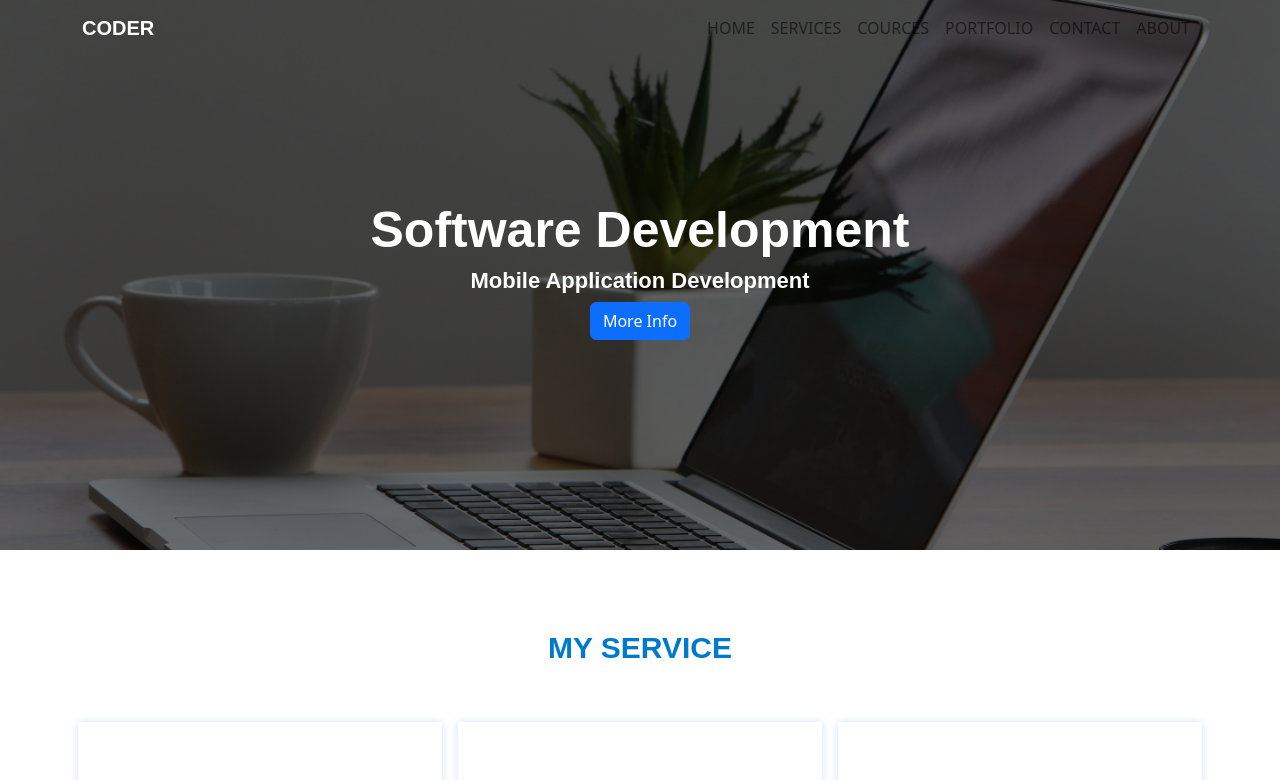
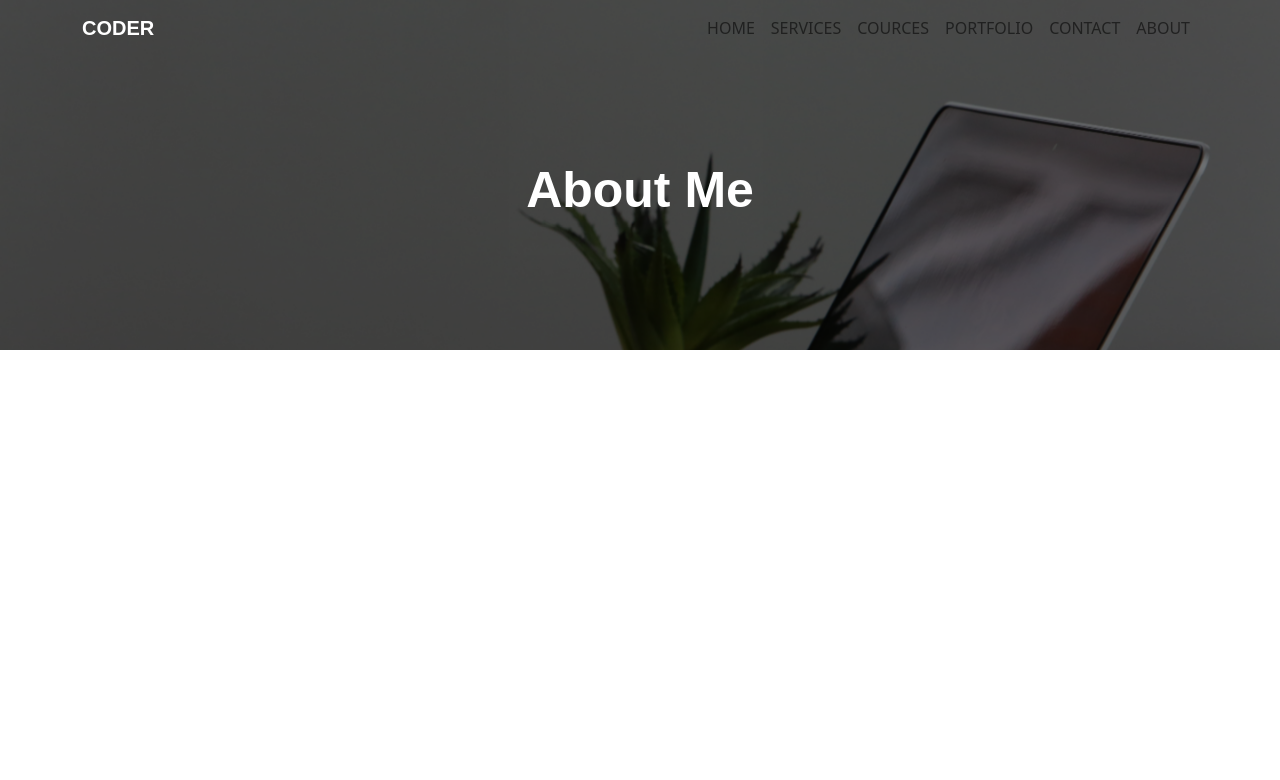
Before and after one commit to saifuldeveloper/react_basik_project, a React (Create React App) app: page / in a window 1280 px wide. Shown: the top 780 px of the page. Built offline with nearby package versions, Linux system fonts and the light colour scheme.

Commit message:
Page to component

```diff
--- a/src/App.js
+++ b/src/App.js
@@ -1,13 +1,16 @@
 import React from "react";
 import { Fragment } from "react";
+import PageTop from "./components/PageTop/PageTop";
 import HomePage from './Pages/Homepage';
+import TopNavigation from './components/TopNavigation/TopNavigation';
 
 
 function App() {
   return (
     <div>
       <Fragment>
-        <HomePage />
+        <TopNavigation/>
+        <PageTop pagetitle="About Me" />
       </Fragment>
     </div>
   );
--- a/src/asset/css/custom.css
+++ b/src/asset/css/custom.css
@@ -306,3 +306,24 @@
     border-radius: var(--bs-navbar-toggler-border-radius);
     transition: var(--bs-navbar-toggler-transition);
   }
+
+  /* ================================Page Top Design================================= */
+
+  .TopPageFixedBanner {
+    background-image: url("../image/topbanner.jpg");
+    background-repeat: no-repeat;
+    background-size: cover;
+    min-height: 350px;
+    background-position: center;
+    background-attachment: fixed;
+
+}
+.TopPageBannerOverlay {
+    background-color: rgba(0, 0, 0, 0.5);
+    min-height: 350px;
+    padding: absolute;
+    width: 100%;
+}
+.TopContent {
+    padding-top: 160px;
+}
--- /dev/null
+++ b/src/components/PageTop/PageTop.js
@@ -0,0 +1,22 @@
+import React, { Component, Fragment } from 'react'
+import { Col, Container, Row } from "react-bootstrap";
+
+export default class PageTop extends Component {
+  render() {
+    return (
+     <Fragment>
+        <div className="TopPageFixedBanner">
+          <div className="TopPageBannerOverlay">
+            <Container className="TopContent">
+              <Row>
+                <Col className="text-center">
+                  <h4 className="TopTitle">{this.props.pagetitle}</h4>
+                </Col>
+              </Row>
+            </Container>
+          </div>
+        </div>
+     </Fragment>
+    )
+  }
+}
```
